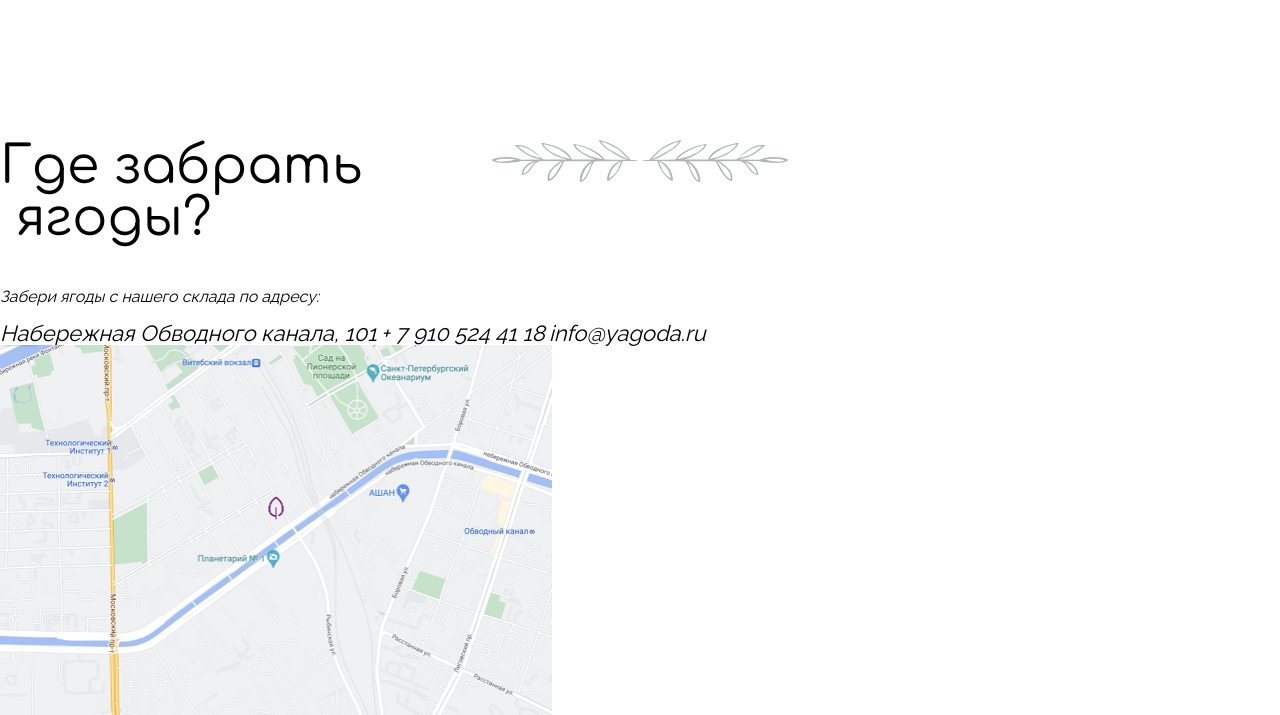
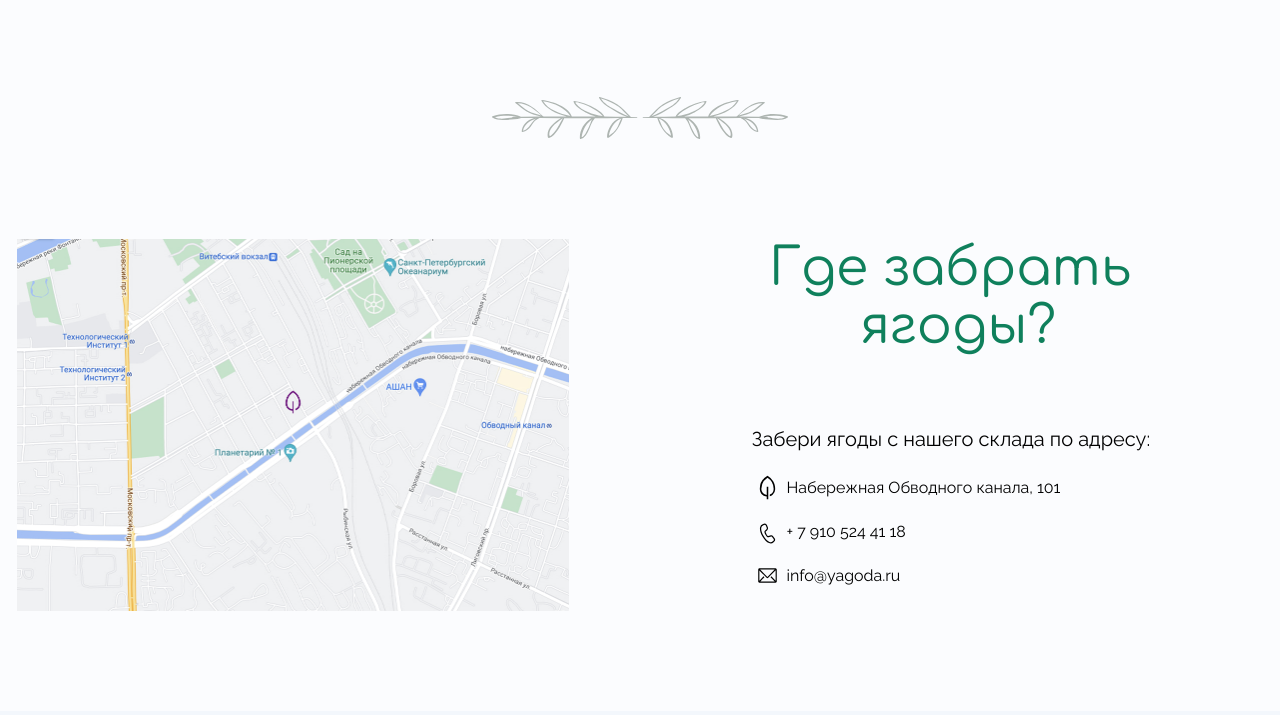
Before and after one commit to SeregaGS/Berry, a website: page source/index.html in a window 1280 px wide. Shown: the part 2965-3680 px from the top of the page. Drawn offline with nearby package versions, Linux system fonts and the light colour scheme; files that its build step writes are made by us from their sources.

Commit message:
include blocks and layouts for footer

```diff
--- a/source/styles/styles.scss
+++ b/source/styles/styles.scss
@@ -15,10 +15,15 @@
 @import "./blocks/social.scss";
 @import "./blocks/card.scss";
 @import "./blocks/post.scss";
+@import "./blocks/map.scss";
+@import "./blocks/address.scss";
 /* LAYOUTS */
 @import "./layouts/grid.scss";
+@import "./layouts/body.scss";
 @import "./layouts/header.scss";
 @import "./layouts/navigation.scss";
 @import "./layouts/hero.scss";
 @import "./layouts/catalog.scss";
 @import "./layouts/newsletter.scss";
+@import "layouts/contacts";
+@import "./layouts/footer.scss";
```
